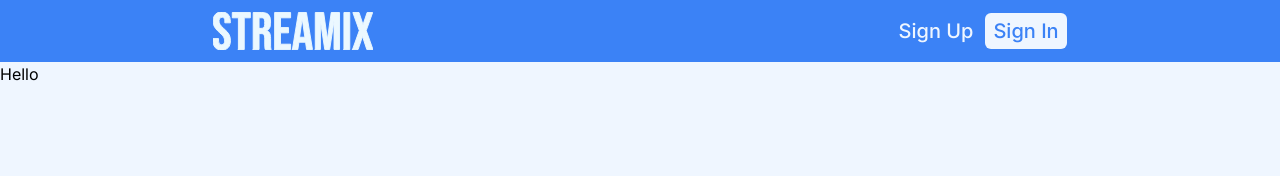
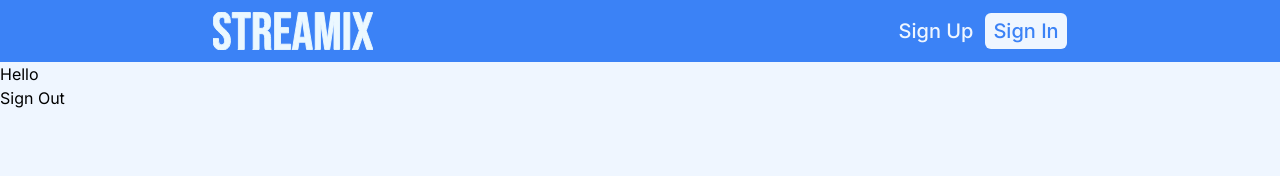
Before and after one commit to mdarfatwork/streamix, a Next.js app: page /profile in a window 1280 px wide. Shown: the top 176 px of the page. Built offline with nearby package versions, Linux system fonts and the light colour scheme; no server answers.

Commit message:
page animation add

```diff
--- a/app/profile/page.tsx
+++ b/app/profile/page.tsx
@@ -1,11 +1,14 @@
+"use client"
 import React from 'react'
-import { currentUser } from '@clerk/nextjs/server'
+import { useUser, useClerk } from '@clerk/nextjs'
 
-const Page = async () => {
-  const user = await currentUser()
+const Page = () => {
+  const { user } = useUser()
+  const { signOut } = useClerk()
   return (
     <section className='min-h-screen'>
       <div>Hello {user?.firstName} {user?.lastName}</div>
+      <button onClick={() => signOut({ redirectUrl: '/' })} >Sign Out</button>
     </section>
   )
 }
--- /dev/null
+++ b/app/template.tsx
@@ -0,0 +1,14 @@
+'use client'
+import { motion } from 'framer-motion'
+
+export default function Template({ children }: { children: React.ReactNode }) {
+  return (
+    <motion.div
+      initial={{ opacity: 0 }}
+      animate={{ opacity: 1 }}
+      transition={{ ease: 'easeInOut', duration: 0.75 }}
+    >
+      {children}
+    </motion.div>
+  )
+}
--- a/components/home/ShowMovies.tsx
+++ b/components/home/ShowMovies.tsx
@@ -5,6 +5,7 @@ import { RxCross1 } from 'react-icons/rx'
 import Image from 'next/image';
 import Link from 'next/link';
 import debounce from "lodash.debounce";
+import { motion } from 'framer-motion';
 
 type Props = {
     countryCode: string | undefined;
@@ -20,11 +21,9 @@ interface Movie {
 
 const ShowMovies: React.FC<Props> = ({ countryCode, onSend }) => {
     const [movies, setMovies] = useState<Movie[]>([]);
-    const [loading, setLoading] = useState<boolean>();
 
     const fetchMovies = debounce(async () => {
         try {
-            setLoading(true);
             const responseMovies = await axios.get(`https://api.themoviedb.org/3/discover/movie?include_adult=false&page=1&sort_by=popularity.desc&with_origin_country=${countryCode}`, {
                 headers: {
                     accept: 'application/json',
@@ -34,8 +33,6 @@ const ShowMovies: React.FC<Props> = ({ countryCode, onSend }) => {
             setMovies(responseMovies.data.results);
         } catch (error) {
             console.error('Error fetching movies:', error);
-        } finally {
-            setLoading(false);
         }
     }, 300);
 
@@ -43,12 +40,11 @@ const ShowMovies: React.FC<Props> = ({ countryCode, onSend }) => {
         if (countryCode) fetchMovies();
     }, [countryCode]);
 
+    if (movies.length === 0) return <div className="h-96 sm:h-[400px] md:h-[450px] lg:h-[500px] xl:h-[600px] 2xl:h-[700px] rounded-md bg-gradient-to-r from-gray-100 to-gray-300 animate-pulse"></div>;
+
     return (
-        <div className="w-full px-4 bg-blue-50 z-10 pb-2">
-            {loading ? (
-                <div className="h-96 sm:h-[400px] md:h-[450px] lg:h-[500px] xl:h-[600px] 2xl:h-[700px] rounded-md bg-gradient-to-r from-gray-100 to-gray-300 animate-pulse"></div>
-            ) : (
-                <div className="bg-blue-500 rounded-md p-3 min-h-96 sm:min-h-[400px] md:min-h-[450px] lg:min-h-[500px] xl:min-h-[600px] 2xl:min-h-[700px] relative">
+        <section className="w-full px-4 bg-blue-50 z-10 pb-2">
+            <motion.div className="bg-blue-500 rounded-md p-3 min-h-96 sm:min-h-[400px] md:min-h-[450px] lg:min-h-[500px] xl:min-h-[600px] 2xl:min-h-[700px] relative" animate={{ y: [100, 50, 0] }} transition={{ ease: "easeOut", duration: 0.5 }} >
                 <span onClick={() => onSend(false)} className='absolute top-2 md:top-3 xl:top-4 right-2 md:right-3 xl:right-4 z-10 p-3 bg-blue-50 text-blue-500 rounded-full cursor-pointer'><RxCross1 /></span>
                 <div className="grid grid-cols-1 gap-4 md:gap-6 xl:gap-8 sm:grid-cols-2 md:grid-cols-3 xl:grid-cols-4 2xl:grid-cols-5 p-2 md:p-3 xl:p-4">
                     {movies.length > 0 ? (
@@ -70,9 +66,8 @@ const ShowMovies: React.FC<Props> = ({ countryCode, onSend }) => {
                         <span className='py-2 text-center text-xl'>No movies to Show from this country</span>
                     )}
                 </div>
-                </div>
-            )}
-        </div>
+            </motion.div>
+        </section>
     )
 }
 
--- a/package.json
+++ b/package.json
@@ -15,6 +15,7 @@
     "@react-jvectormap/world": "^1.1.2",
     "axios": "^1.7.2",
     "crypto": "^1.0.1",
+    "framer-motion": "^11.3.30",
     "lodash.debounce": "^4.0.8",
     "next": "14.2.5",
     "prisma": "^5.18.0",
```
Also changed, not shown: 1 other file (tests, documents, lock files or other folders). Lines whose indentation alone changed are shown as unchanged.
